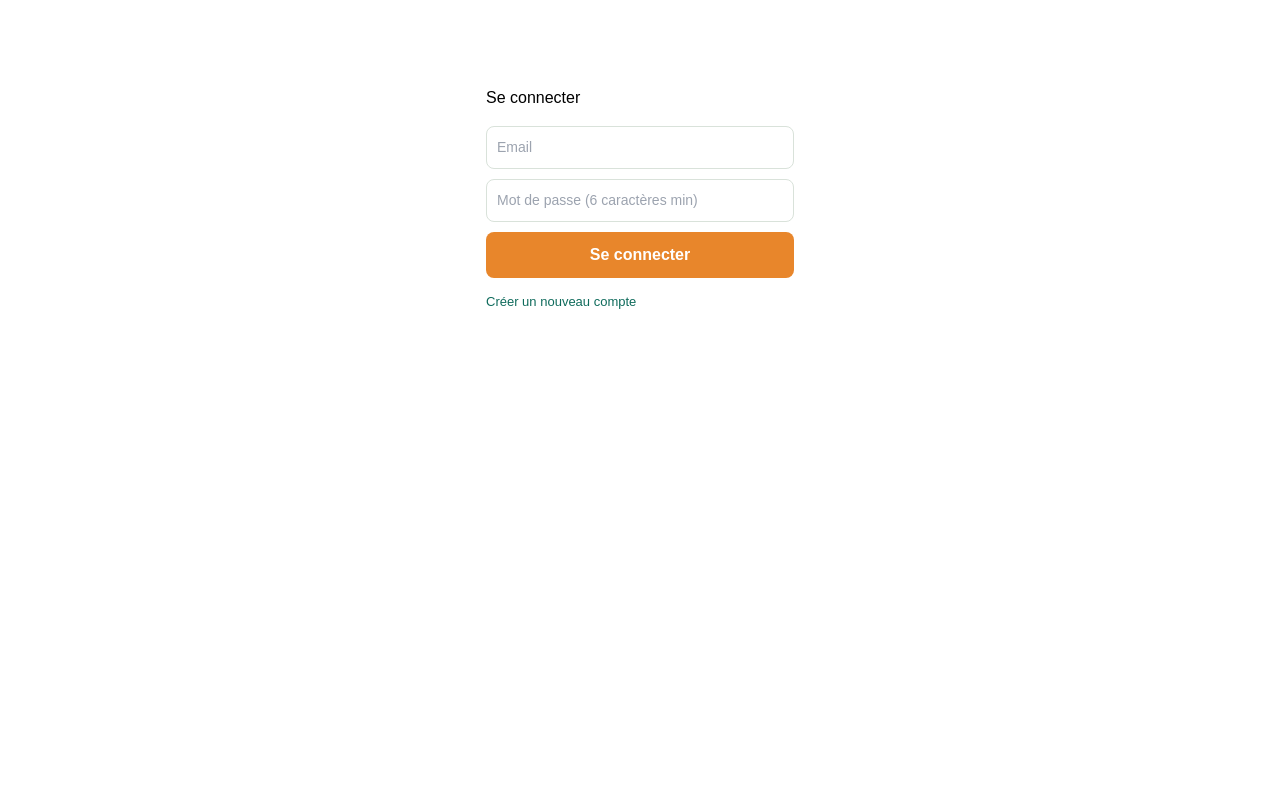
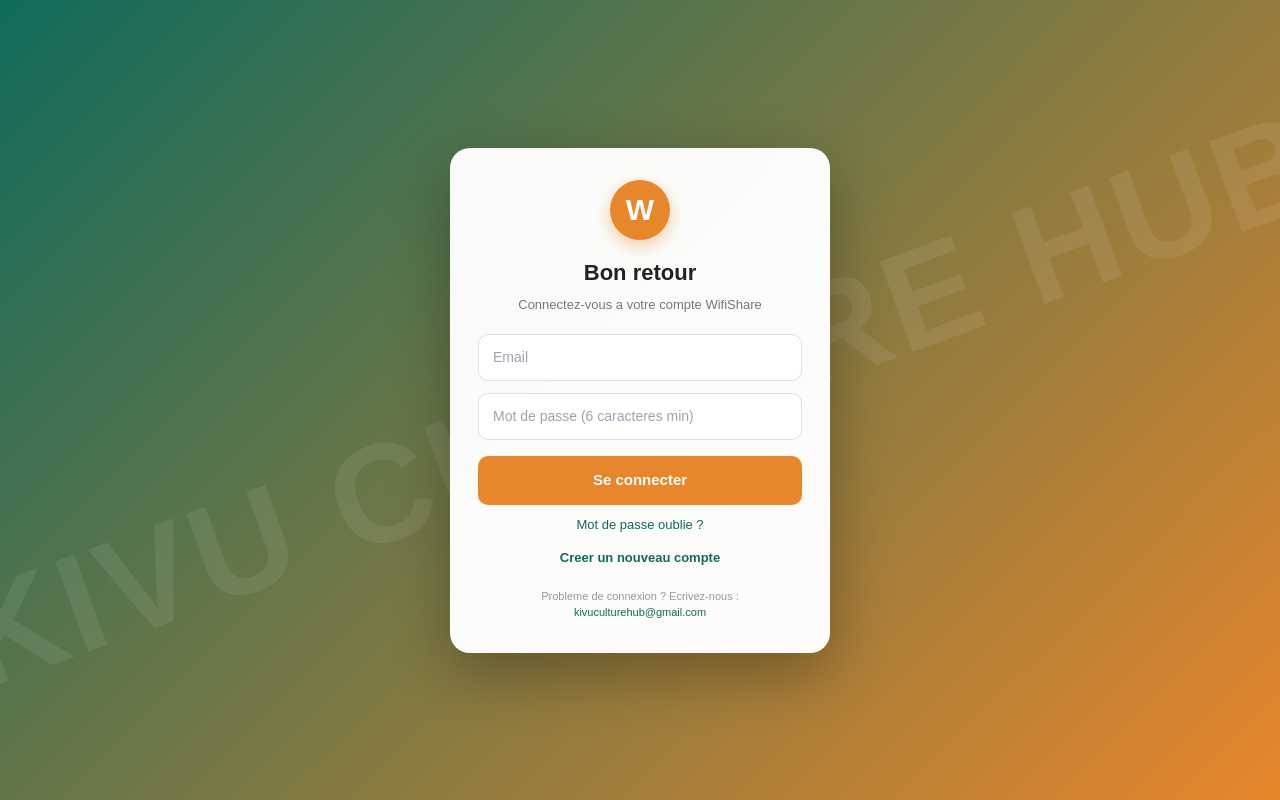
Before and after one commit to victorbabu7/wifishare, a React (Vite) app: page / in a window 1280 px wide. Built offline with nearby package versions, Linux system fonts and the light colour scheme.

Commit message:
Redesign page login + reset password + filigrane

```diff
--- a/src/components/Auth.jsx
+++ b/src/components/Auth.jsx
@@ -2,17 +2,19 @@
 import { supabase } from "../lib/supabaseClient";
 
 export default function Auth() {
-  const [mode, setMode] = useState("login");
+  const [mode, setMode] = useState("login"); // login | signup | reset
   const [name, setName] = useState("");
   const [phone, setPhone] = useState("");
   const [email, setEmail] = useState("");
   const [password, setPassword] = useState("");
   const [error, setError] = useState("");
+  const [info, setInfo] = useState("");
   const [loading, setLoading] = useState(false);
 
   async function handleSubmit(e) {
     e.preventDefault();
     setError("");
+    setInfo("");
     setLoading(true);
 
     if (mode === "signup") {
@@ -23,6 +25,12 @@
       });
       setLoading(false);
       if (error) setError(error.message);
+      else setInfo("Un email de confirmation vous a ete envoye. Cliquez sur le lien dans cet email pour activer votre compte, puis connectez-vous.");
+    } else if (mode === "reset") {
+      const { error } = await supabase.auth.resetPasswordForEmail(email);
+      setLoading(false);
+      if (error) setError(error.message);
+      else setInfo("Un email de reinitialisation a ete envoye. Suivez le lien pour choisir un nouveau mot de passe.");
     } else {
       const { error } = await supabase.auth.signInWithPassword({ email, password });
       setLoading(false);
@@ -31,31 +39,160 @@
   }
 
   return (
-    <div style={{ maxWidth: 340, margin: "70px auto", fontFamily: "sans-serif", padding: 16 }}>
-      <h2 style={{ marginBottom: 16 }}>{mode === "signup" ? "Créer un compte" : "Se connecter"}</h2>
-      <form onSubmit={handleSubmit} style={{ display: "flex", flexDirection: "column", gap: 10 }}>
+    <div style={styles.page}>
+      <div style={styles.watermark}>KIVU CULTURE HUB</div>
+
+      <div style={styles.card}>
+        <div style={styles.logoCircle}>
+          <span style={{ fontSize: 30, fontWeight: 800, color: "#fff" }}>W</span>
+        </div>
+        <h2 style={styles.title}>
+          {mode === "signup" ? "Creer un compte" : mode === "reset" ? "Mot de passe oublie" : "Bon retour"}
+        </h2>
+        <p style={styles.subtitle}>
+          {mode === "signup"
+            ? "Rejoignez WifiShare et partagez votre connexion"
+            : mode === "reset"
+            ? "Recevez un lien pour reinitialiser votre mot de passe"
+            : "Connectez-vous a votre compte WifiShare"}
+        </p>
+
+        <form onSubmit={handleSubmit} style={{ display: "flex", flexDirection: "column", gap: 12 }}>
           {mode === "signup" && (
             <>
-            <input placeholder="Nom" value={name} onChange={(e) => setName(e.target.value)} required style={inputStyle} />
-            <input placeholder="Téléphone" value={phone} onChange={(e) => setPhone(e.target.value)} required style={inputStyle} />
+              <input placeholder="Nom" value={name} onChange={(e) => setName(e.target.value)} required style={styles.input} />
+              <input placeholder="Telephone" value={phone} onChange={(e) => setPhone(e.target.value)} required style={styles.input} />
             </>
           )}
-        <input type="email" placeholder="Email" value={email} onChange={(e) => setEmail(e.target.value)} required style={inputStyle} />
-        <input type="password" placeholder="Mot de passe (6 caractères min)" value={password} onChange={(e) => setPassword(e.target.value)} required minLength={6} style={inputStyle} />
-        {error && <p style={{ color: "#D9534F", fontSize: 13 }}>{error}</p>}
-        <button type="submit" disabled={loading} style={btnStyle}>
-          {loading ? "..." : mode === "signup" ? "Créer mon compte" : "Se connecter"}
+          <input type="email" placeholder="Email" value={email} onChange={(e) => setEmail(e.target.value)} required style={styles.input} />
+          {mode !== "reset" && (
+            <input type="password" placeholder="Mot de passe (6 caracteres min)" value={password} onChange={(e) => setPassword(e.target.value)} required minLength={6} style={styles.input} />
+          )}
+
+          {error && <p style={styles.error}>{error}</p>}
+          {info && <p style={styles.info}>{info}</p>}
+
+          <button type="submit" disabled={loading} style={styles.btn}>
+            {loading ? "..." : mode === "signup" ? "Creer mon compte" : mode === "reset" ? "Envoyer le lien" : "Se connecter"}
           </button>
         </form>
+
+        {mode === "login" && (
+          <button onClick={() => { setMode("reset"); setError(""); setInfo(""); }} style={styles.linkBtn}>
+            Mot de passe oublie ?
+          </button>
+        )}
+
         <button
-        onClick={() => setMode(mode === "signup" ? "login" : "signup")}
-        style={{ marginTop: 14, background: "none", border: "none", color: "#0F6B5C", cursor: "pointer", fontSize: 13 }}
+          onClick={() => { setMode(mode === "signup" ? "login" : "signup"); setError(""); setInfo(""); }}
+          style={styles.linkBtnMain}
         >
-        {mode === "signup" ? "J'ai déjà un compte" : "Créer un nouveau compte"}
+          {mode === "signup" ? "J'ai deja un compte" : "Creer un nouveau compte"}
         </button>
+
+        {mode === "reset" && (
+          <button onClick={() => { setMode("login"); setError(""); setInfo(""); }} style={styles.linkBtn}>
+            Retour a la connexion
+          </button>
+        )}
+
+        <p style={styles.contact}>
+          Probleme de connexion ? Ecrivez-nous : <a href="mailto:kivuculturehub@gmail.com" style={{ color: "#0F6B5C" }}>kivuculturehub@gmail.com</a>
+        </p>
+      </div>
     </div>
   );
 }
 
-const inputStyle = { padding: 10, borderRadius: 8, border: "1px solid #D9E2DA", fontSize: 14 };
-const btnStyle = { padding: 11, borderRadius: 8, border: "none", background: "#E8862B", color: "#fff", fontWeight: 700, cursor: "pointer" };
+const styles = {
+  page: {
+    minHeight: "100vh",
+    background: "linear-gradient(135deg, #0F6B5C 0%, #E8862B 100%)",
+    display: "flex",
+    alignItems: "center",
+    justifyContent: "center",
+    position: "relative",
+    overflow: "hidden",
+    fontFamily: "sans-serif",
+    padding: 16,
+  },
+  watermark: {
+    position: "absolute",
+    top: "50%",
+    left: "50%",
+    transform: "translate(-50%, -50%) rotate(-20deg)",
+    fontSize: "min(20vw, 140px)",
+    fontWeight: 900,
+    color: "rgba(255,255,255,0.08)",
+    whiteSpace: "nowrap",
+    pointerEvents: "none",
+    userSelect: "none",
+    letterSpacing: 4,
+  },
+  card: {
+    position: "relative",
+    zIndex: 1,
+    width: "100%",
+    maxWidth: 380,
+    background: "rgba(255,255,255,0.97)",
+    borderRadius: 20,
+    padding: "32px 28px",
+    boxShadow: "0 20px 60px rgba(0,0,0,0.3)",
+    display: "flex",
+    flexDirection: "column",
+    alignItems: "stretch",
+  },
+  logoCircle: {
+    width: 60,
+    height: 60,
+    borderRadius: "50%",
+    background: "#E8862B",
+    display: "flex",
+    alignItems: "center",
+    justifyContent: "center",
+    margin: "0 auto 16px",
+    boxShadow: "0 6px 16px rgba(232,134,43,0.4)",
+  },
+  title: { textAlign: "center", margin: "0 0 6px", fontSize: 22, fontWeight: 800, color: "#222" },
+  subtitle: { textAlign: "center", margin: "0 0 20px", fontSize: 13, color: "#777" },
+  input: {
+    padding: "12px 14px",
+    borderRadius: 10,
+    border: "1px solid #E0E0E0",
+    fontSize: 14,
+    outline: "none",
+  },
+  btn: {
+    padding: 13,
+    borderRadius: 10,
+    border: "none",
+    background: "#E8862B",
+    color: "#fff",
+    fontWeight: 700,
+    fontSize: 15,
+    cursor: "pointer",
+    marginTop: 4,
+  },
+  linkBtn: {
+    marginTop: 10,
+    background: "none",
+    border: "none",
+    color: "#0F6B5C",
+    cursor: "pointer",
+    fontSize: 13,
+    textAlign: "center",
+  },
+  linkBtnMain: {
+    marginTop: 14,
+    background: "none",
+    border: "none",
+    color: "#0F6B5C",
+    cursor: "pointer",
+    fontSize: 13,
+    fontWeight: 700,
+    textAlign: "center",
+  },
+  error: { color: "#D9534F", fontSize: 13, margin: 0 },
+  info: { color: "#0F6B5C", fontSize: 13, margin: 0, background: "#E6F4F1", padding: 10, borderRadius: 8 },
+  contact: { marginTop: 20, fontSize: 11, color: "#999", textAlign: "center" },
+};
```
Lines whose indentation alone changed are shown as unchanged.
